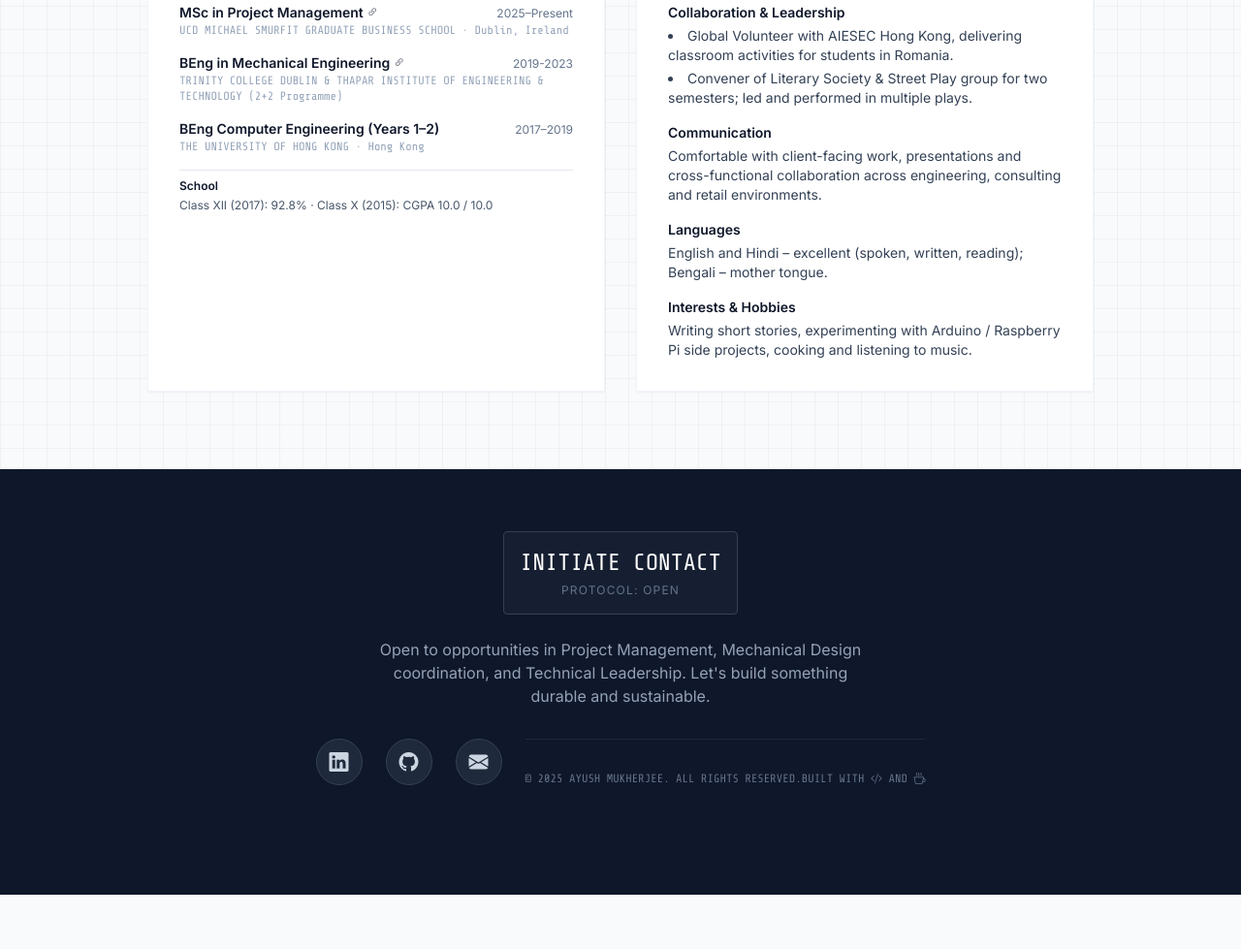
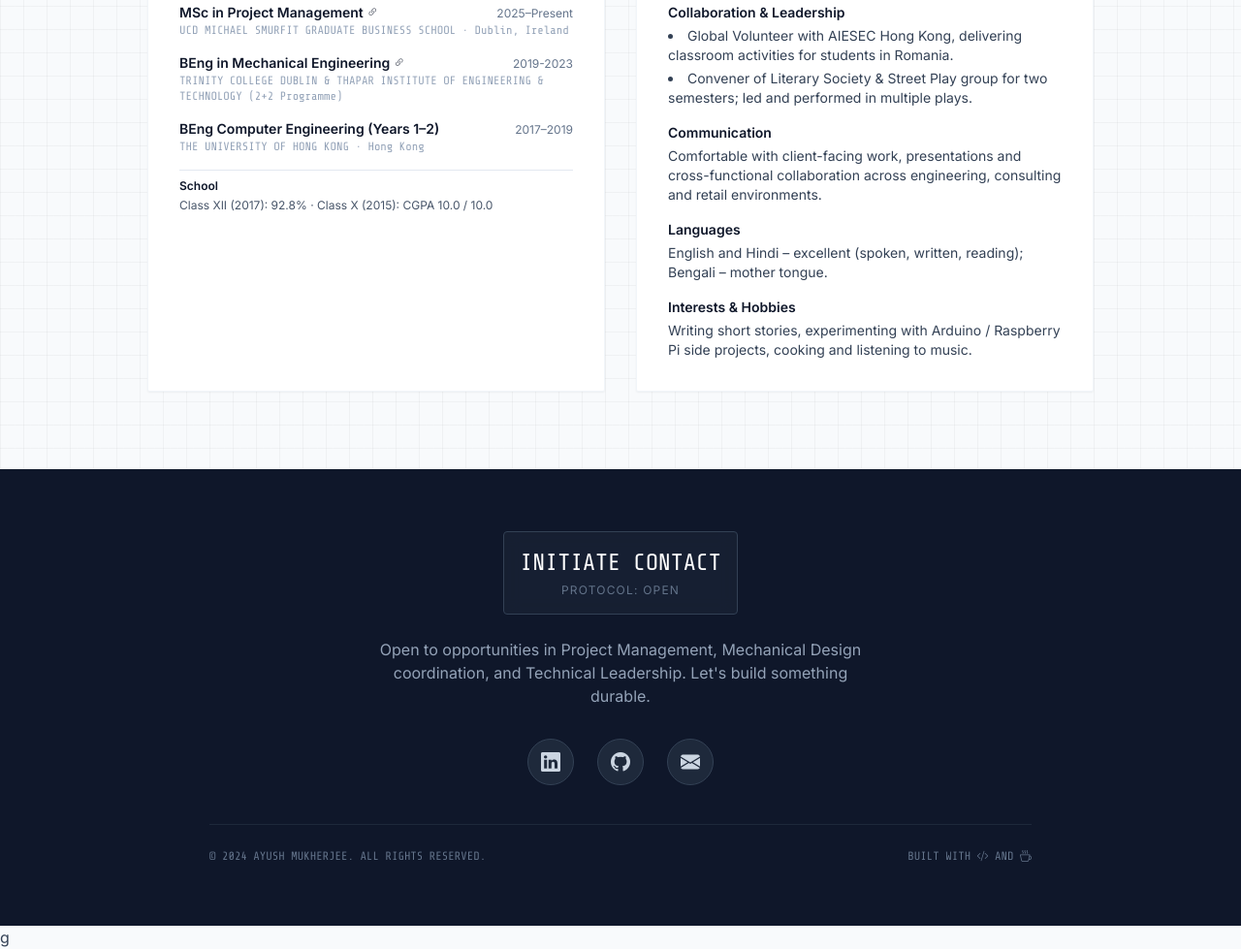
Before and after one commit to amukherj98-dev/ayush-website, a plain HTML site: page index.html in a window 1280 px wide. Shown: the part 3493-4472 px from the top of the page at 97% size. Before the commit the page ends 4416 px from the top, so only its background shows below. Drawn offline with nearby package versions, Linux system fonts and the light colour scheme.

Commit message:
Adjust contact section layout and footer

```diff
--- a/index.html
+++ b/index.html
@@ -581,25 +581,29 @@
 
         <!-- CONTACT / FOOTER -->
     <section id="contact" class="py-16 bg-engineer-dark text-slate-300 relative">
-        <!-- Footer content -->
         <div class="max-w-4xl mx-auto px-6 text-center relative z-10">
+            <!-- Heading box -->
             <div class="inline-block mb-6 p-4 border border-slate-700 rounded bg-slate-800/50 backdrop-blur">
                 <h2 class="font-mono text-white text-2xl mb-1">INITIATE CONTACT</h2>
                 <p class="text-xs tracking-widest text-slate-500">PROTOCOL: OPEN</p>
             </div>
 
+            <!-- Intro text -->
             <p class="mb-8 max-w-lg mx-auto text-slate-400">
-                Open to opportunities in Project Management, Mechanical Design coordination, and Technical Leadership. Let's build something durable and sustainable.
+                Open to opportunities in Project Management, Mechanical Design coordination, and Technical Leadership. Let's build something durable.
             </p>
 
-            <div class="flex justify-center gap-6 mb-12">
-                <a href="https://www.linkedin.com/in/ayush-mukherjee-49666a146?utm_source=share&utm_campaign=share_via&utm_content=profile&utm_medium=ios_app"
+            <!-- Social / contact icons (ABOVE the line) -->
+            <div class="flex justify-center gap-6 mb-10">
+                <!-- LinkedIn -->
+                <a href="https://www.linkedin.com/in/ayush-mukherjee-49666a146"
                    target="_blank"
                    rel="noopener noreferrer"
                    class="w-12 h-12 flex items-center justify-center rounded-full bg-slate-800 hover:bg-engineer-accent hover:text-white transition-colors border border-slate-700">
                     <i class="bi bi-linkedin text-xl"></i>
                 </a>
 
+                <!-- GitHub -->
                 <a href="https://github.com/amukherj98-dev"
                    target="_blank"
                    rel="noopener noreferrer"
@@ -607,20 +611,25 @@
                     <i class="bi bi-github text-xl"></i>
                 </a>
 
-                    <!-- Email → opens side panel -->
-    <button type="button"
-            onclick="openContactPanel()"
+                <!-- Mail (keeps your mail icon behaviour, change href/onclick if you’re using a side panel) -->
+                <a href="mailto:amukherj@tcd.ie"
                    class="w-12 h-12 flex items-center justify-center rounded-full bg-slate-800 hover:bg-engineer-accent hover:text-white transition-colors border border-slate-700">
                     <i class="bi bi-envelope-fill text-xl"></i>
-    </button>
+                </a>
+            </div>
 
-
-            <div class="border-t border-slate-800 pt-8 flex flex-col md:flex-row justify-between items-center text-xs font-mono text-slate-500">
-                <p>© 2025 AYUSH MUKHERJEE. ALL RIGHTS RESERVED.</p>
-                <p class="mt-2 md:mt-0">BUILT WITH <i class="bi bi-code-slash"></i> AND <i class="bi bi-cup-hot"></i></p>
+            <!-- Line + rights text BELOW the icons -->
+            <div class="mt-4 border-t border-slate-800 pt-6">
+                <div class="flex flex-col md:flex-row justify-between items-center text-xs font-mono text-slate-500">
+                    <p>© 2024 AYUSH MUKHERJEE. ALL RIGHTS RESERVED.</p>
+                    <p class="mt-2 md:mt-0">
+                        BUILT WITH <i class="bi bi-code-slash"></i> AND <i class="bi bi-cup-hot"></i>
+                    </p>
+                </div>
             </div>
         </div>
     </section>
+g
 
     <!-- Floating Action Button -->
     <a href="mailto:contact@ayush.me" class="fixed bottom-8 right-8 bg-engineer-accent text-white w-14 h-14 rounded-full shadow-xl flex items-center justify-center hover:bg-engineer-dark transition-colors z-50 print:hidden" title="Contact Me">
```
Lines whose indentation alone changed are shown as unchanged.
